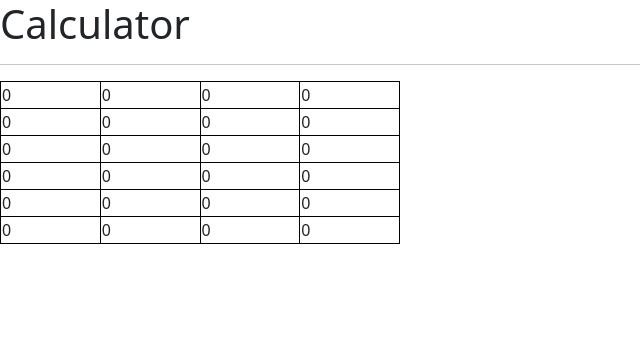
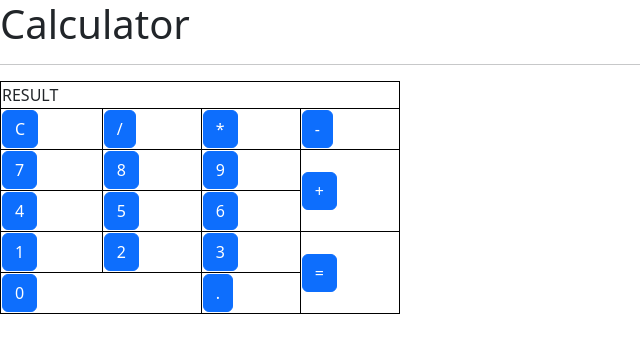
Before and after one commit to Zelodyx/calculator, a React (Vite) app: page / in a window 1280 px wide. Shown: the top 352 px of the page, without its empty margins (0-640 px from the left). Built offline with nearby package versions, Linux system fonts and the light colour scheme.

Commit message:
Agregar CSS y Botones

```diff
--- /dev/null
+++ b/src/App.css
@@ -0,0 +1,3 @@
+td{
+    border: 1px solid black;
+}
--- a/src/App.jsx
+++ b/src/App.jsx
@@ -1,3 +1,4 @@
+import './App.css'
 function App() {
   return(
   <div>
@@ -5,91 +6,125 @@ function App() {
     <hr />
     <table style={{
       width:'400px'}}>
-      <tr style={{border: '1px solid black'}}>
-        <td style={{border: '1px solid black'}}>
-          0
+{/*FIRST ROW*/}
+      <tr >
+        <td colSpan={4}>RESULT</td>
+      </tr>
+{/*SECOND ROW*/}
+      <tr>
+        <td>
+        <button
+          type='button'
+          className='btn btn-primary'
+          >C</button>
         </td>
-        <td style={{border: '1px solid black'}}>
-          0
+        <td>
+        <button
+          type='button'
+          className='btn btn-primary'
+          >/</button>
         </td>
-        <td style={{border: '1px solid black'}}>
-          0
+        <td>
+        <button
+          type='button'
+          className='btn btn-primary'
+          >*</button>
         </td>
-        <td style={{border: '1px solid black'}}>
-          0
+        <td>
+        <button
+          type='button'
+          className='btn btn-primary'
+          >-</button>
+          </td>
+      </tr>
+{/*THIRD ROW*/}
+      <tr>
+        <td>
+        <button
+          type='button'
+          className='btn btn-primary'
+          >7</button>
+        </td>
+        <td>
+        <button
+          type='button'
+          className='btn btn-primary'
+          >8</button>
+        </td>
+        <td>
+        <button
+          type='button'
+          className='btn btn-primary'
+          >9</button>
+        </td>
+        <td rowSpan={2}>
+        <button
+          type='button'
+          className='btn btn-primary'
+          >+</button>
         </td>
       </tr>
-      <tr style={{border: '1px solid black'}}>
-        <td style={{border: '1px solid black'}}>
-          0
+{/*FOURTH ROW*/}
+      <tr>
+        <td>
+        <button
+          type='button'
+          className='btn btn-primary'
+          >4</button>
         </td>
-        <td style={{border: '1px solid black'}}>
-          0
+        <td>
+        <button
+          type='button'
+          className='btn btn-primary'
+          >5</button>
         </td>
-        <td style={{border: '1px solid black'}}>
-          0
+        <td>          <button
+          type='button'
+          className='btn btn-primary'
+          >6</button></td>
+      </tr>
+{/*FIFTH ROW*/}
+      <tr>
+        <td>
+        <button
+          type='button'
+          className='btn btn-primary'
+          >1</button>
         </td>
-        <td style={{border: '1px solid black'}}>
-          0
+        <td>
+        <button
+          type='button'
+          className='btn btn-primary'
+          >2</button>
+        </td>
+        <td>
+        <button
+          type='button'
+          className='btn btn-primary'
+          >3</button>
+        </td>
+        <td rowSpan={2}>
+        <button
+          type='button'
+          className='btn btn-primary'
+          >=</button>
         </td>
       </tr>
-      <tr style={{border: '1px solid black'}}>
-        <td style={{border: '1px solid black'}}>
-          0
+{/*SIXTH ROW*/}
+      <tr>
+        <td colSpan={2}>
+        <button
+          type='button'
+          className='btn btn-primary'
+          >0</button>
         </td>
-        <td style={{border: '1px solid black'}}>
-          0
-        </td>
-        <td style={{border: '1px solid black'}}>
-          0
-        </td>
-        <td style={{border: '1px solid black'}}>
-          0
+        <td>
+          <button
+          type='button'
+          className='btn btn-primary'
+          >.</button>
         </td>
       </tr>
-      <tr style={{border: '1px solid black'}}>
-        <td style={{border: '1px solid black'}}>
-          0
-        </td>
-        <td style={{border: '1px solid black'}}>
-          0
-        </td>
-        <td style={{border: '1px solid black'}}>
-          0
-        </td>
-        <td style={{border: '1px solid black'}}>
-          0
-        </td>
-      </tr>
-      <tr style={{border: '1px solid black'}}>
-        <td style={{border: '1px solid black'}}>
-          0
-        </td>
-        <td style={{border: '1px solid black'}}>
-          0
-        </td>
-        <td style={{border: '1px solid black'}}>
-          0
-        </td>
-        <td style={{border: '1px solid black'}}>
-          0
-        </td>
-      </tr>
-      <tr style={{border: '1px solid black'}}>
-        <td style={{border: '1px solid black'}}>
-          0
-        </td>
-        <td style={{border: '1px solid black'}}>
-          0
-        </td>
-        <td style={{border: '1px solid black'}}>
-          0
-        </td>
-        <td style={{border: '1px solid black'}}>
-          0
-        </td>
-      </tr>
-
     </table>
   </div>
   )
```
